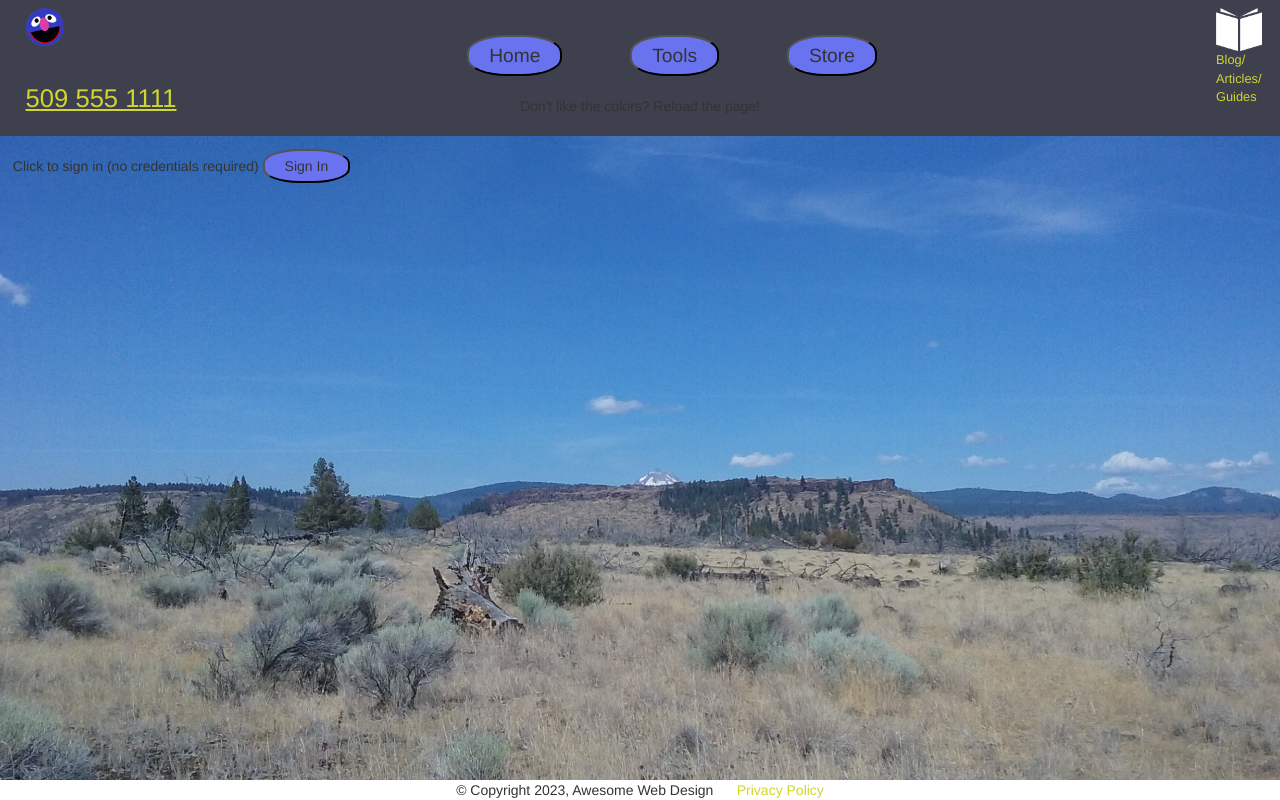
After one commit to Snaught/sample, a Flask app: page /admin in a window 1280 px wide. The commit adds this page. Run offline with Flask 2, Linux system fonts and the light colour scheme; some libraries are stand-ins or nearby versions.

Commit message:
Admin page; footer styling

```diff
--- a/main.py
+++ b/main.py
@@ -32,6 +32,14 @@ def tools():
     prct = getpercent()
     prct2 = getpercent()
     response = make_response(render_template('tools.html', prct=prct, prct2=prct2))
+    return response
+
+
+@app.route('/admin')
+def admin():
+    prct = getpercent()
+    prct2 = getpercent()
+    response = make_response(render_template('admin.html', prct=prct, prct2=prct2))
     return response
 
 
--- /dev/null
+++ b/static/admin.js
@@ -0,0 +1,91 @@
+document.addEventListener('DOMContentLoaded', function() {
+    var signout = document.getElementById('sign-out');
+    var login = document.getElementById('login');
+    var tools = document.getElementById('tools');
+    var update = document.getElementById('updateDB');
+    var prodId = document.getElementById('prodId');
+    var prodget = document.getElementById('prodget');
+    var pinfo = document.getElementById('prod-info');
+    var customButton = document.getElementById('customButton');
+    var preview = document.getElementById('ImagePreview');
+    var body = document.getElementById('admin')
+    var feature = document.getElementById('feature')
+    var upresults = document.getElementById('update-results')
+    var productImage = document.getElementById('productImage')
+
+    let product;
+
+// ~~~~~~~~~~~~~~~~~FireBase config (connect to Google Cloud and add project to Firebase):
+//const firebaseConfig = {
+//  apiKey: "",
+//  authDomain: "PROJECT.firebaseapp.com",
+//  projectId: "",
+//  storageBucket: "PROJECT.appspot.com",
+//  messagingSenderId: "",
+//  appId: ""
+//};
+//
+//firebase.initializeApp(firebaseConfig);
+//
+//var uiConfig = {
+//    signInFlow: 'popup',
+//    signInSuccessUrl: '/admin',
+//    signInOptions: [
+//        {
+//          provider: firebase.auth.EmailAuthProvider.PROVIDER_ID,
+//          requireDisplayName: false
+//        },
+//    ],
+//    tosUrl: '<your-tos-url>',
+////    privacyPolicyUrl: '/privacy'
+//};
+//
+//if (typeof firebase === 'undefined') {
+//  const msg = "Please provide your Firebase configuration details. See instructions in templates/index.html.";
+//  console.log(msg);
+//  alert(msg);
+//}
+//
+// ~~~~~~~~Check if user logged in (Firebase):
+//firebase.auth().onAuthStateChanged(function (user) {
+//    if (user) {
+//        console.log('Logged in!')
+//        signout.style.display = 'inline-block';
+//        body.style.backgroundImage = 'none';
+//        login.hidden = true;
+//        tools.hidden = false;
+//    } else {
+//        console.log('Logged out!')
+//      signout.style.display = 'none';
+//      body.style.backgroundImage = 'url(/static/images/slide1.jpg), linear-gradient(white, #84acd7, blue)'
+//      login.hidden = false;
+//      tools.hidden = true;
+//      // User is signed out.
+//      // Initialize the FirebaseUI Widget using Firebase.
+//      var ui = new firebaseui.auth.AuthUI(firebase.auth());
+//      // Show the Firebase login button.
+//      ui.start('#firebaseui-auth-container', uiConfig);
+//    }
+//}, function (error) {
+//    console.log(error);
+//    alert('Unable to log in: ' + error)
+//    window.location.href = '/';
+//});
+
+// Faux Login/Logout (no credentials) ~~~~~~~~~~~~~~~~~~~~~~~~~~~~~~~~~~~~~~~~~~~~~~~
+    var signin = document.getElementById('sign-in');
+
+    signin.onclick = function () {
+        console.log('Logged in!')
+            signout.style.display = 'inline-block';
+            body.style.backgroundImage = 'none';
+            signin.hidden = true;
+            tools.hidden = false;
+    }
+    signout.onclick = function () {
+        signout.style.display = 'none';
+        body.style.backgroundImage = 'url(/static/images/4.jpg)'
+        signin.hidden = false;
+        tools.hidden = true;
+    }
+})
--- a/static/main.css
+++ b/static/main.css
@@ -1,3 +1,11 @@
+body#admin {
+    background-image: url(/static/images/4.jpg);
+    background-position: bottom;
+    background-repeat: no-repeat, repeat;
+    background-size: cover;
+    height: 60vw;
+}
+
 button {
     padding-bottom: 5px;
     padding-left: 20px;
@@ -19,6 +27,15 @@ div#contact, footer {
 
 div#uploadImagePreview {
     max-width: 100%;
+}
+
+footer {
+    background-color: white;
+    bottom: 0;
+    position: fixed;
+    text-align: center;
+    vertical-align: middle;
+    width: 100%;
 }
 
 header {
--- /dev/null
+++ b/templates/admin.html
@@ -0,0 +1,83 @@
+
+<!DOCTYPE html>
+<html lang="en">
+
+<head>
+    <meta name="description"
+        content="Sample store page">
+
+    <meta charset="utf-8">
+    <meta http-equiv="X-UA-Compatible" content="IE=edge">
+    <meta name="viewport" content="width=device-width, initial-scale=1.0">
+
+    <script src="https://js.stripe.com/v3/"></script>
+
+    <!-- Bootstrap for carousel -->
+    <link rel="stylesheet" type="text/css" href="https://maxcdn.bootstrapcdn.com/bootstrap/3.3.1/css/bootstrap.min.css">
+    <link href='https://fonts.googleapis.com/css?family=Lato' rel='stylesheet' type='text/css'>
+
+    <title>Sample Store Page | Admin Page</title>
+
+    <link type="text/css" charset="UTF-8" rel="stylesheet" href="/static/main.css">
+    <link type="text/css" charset="UTF-8" rel="stylesheet" href="/static/carousel.css">
+    <script src="/static/style.js"></script>
+    <script src="/static/admin.js"></script>
+    <script src="https://ajax.googleapis.com/ajax/libs/jquery/3.5.1/jquery.min.js"></script>
+</head>
+<body id="admin">
+    <header>
+        <nav>
+            <ul>
+                <li class="mainmenu"><button class="mmenu" onclick="window.location.href='/';">Home</button></li>
+                <li class="mainmenu"><button class="mmenu" onclick="window.location.href='/tools';">Tools</button></li>
+                <li class="mainmenu"><button class="mmenu" onclick="window.location.href='/store';">Store</button></li>
+                <br><br>Don't like the colors? Reload the page!
+            </ul>
+        </nav>
+        <a href="/"><img class="altlogo" src="/static/images/awesomeg.png" alt="Awesome Logo"></a>
+        <div class="guidelink">
+            <a class="guides" href="/guides">
+            <img src="/static/images/guide.png" alt="Book Logo">Blog/ Articles/ Guides</a>
+        </div>
+    </header>
+    <main>
+        <button class="admin" type="button" id="sign-out" hidden="hidden">Sign Out</button>
+<!--        <div id="firebaseui-auth-container"></div>-->
+<!--        <div id="login"><h3>Please Sign In to continue.</h3></div>-->
+        Click to sign in (no credentials required)
+        <button class="admin" type="button" id="sign-in">Sign In</button>
+        <div id="tools" hidden="hidden">
+            <button class="admin" type="button" id="updateDB">Update from Stripe</button>
+            <div id="update-results"></div>
+            <br><p>Note: This will update the following main fields from the Stripe database:<br>
+            'default_price', 'description', 'images', 'metadata', 'name', 'price', 'unit_label'<br><br>
+            The following metadata fields are updated as well:
+            'dim', 'type', 'wgt', 'tint'<br><br>
+            If you make manual changes to the items above in the database, they will be overwritten by the Update from Stripe.
+            <br></p>
+            <form>
+                <label for="prodId">Product ID:</label>
+                <input type="text" id="prodId" name="prodId" accept="image/*" required>
+                <button class="admin" id="prodget" type="submit">Select</button>
+            </form>
+            <div id="prod-info"></div>
+        </div>
+    </main>
+    <div>
+        <span title="Questions? Give us a call! ">
+            <a class="help" href="tel:5095551111" onclick="gtag_report_conversion()">509 555 1111</a>
+        </span>
+    </div>
+    <footer>
+        &copy; Copyright 2023, Awesome Web Design &nbsp;&nbsp;&nbsp;&nbsp;
+        <a href="/privacy">Privacy Policy </a>
+    </footer>
+
+    <script>
+        $(document).ready(function(){
+          $("button").css("border-radius", "{{ prct }}%");
+          $("input").css("border-radius", "{{ prct2 }}%");
+        });
+    </script>
+</body>
+</html>
```
